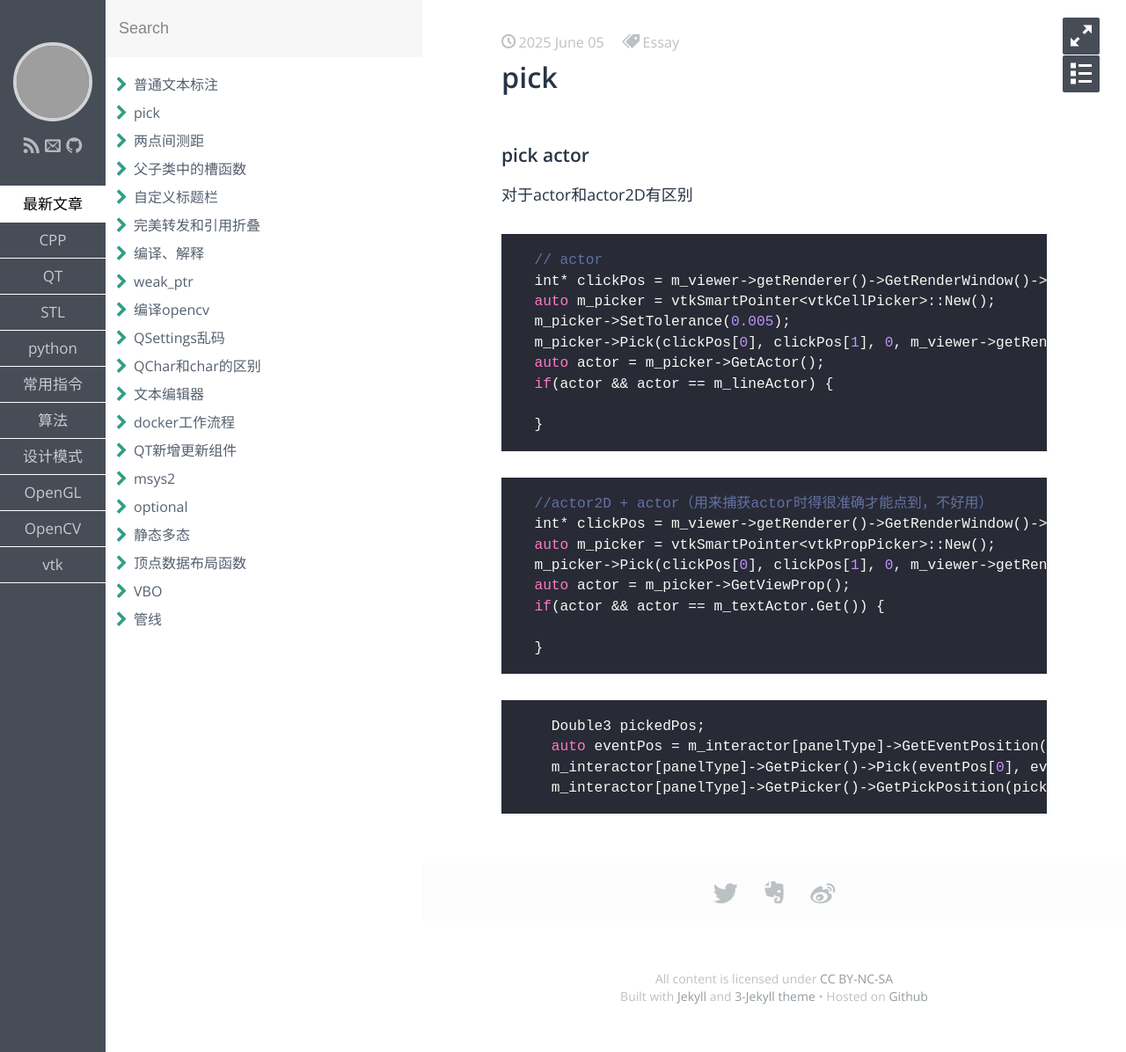
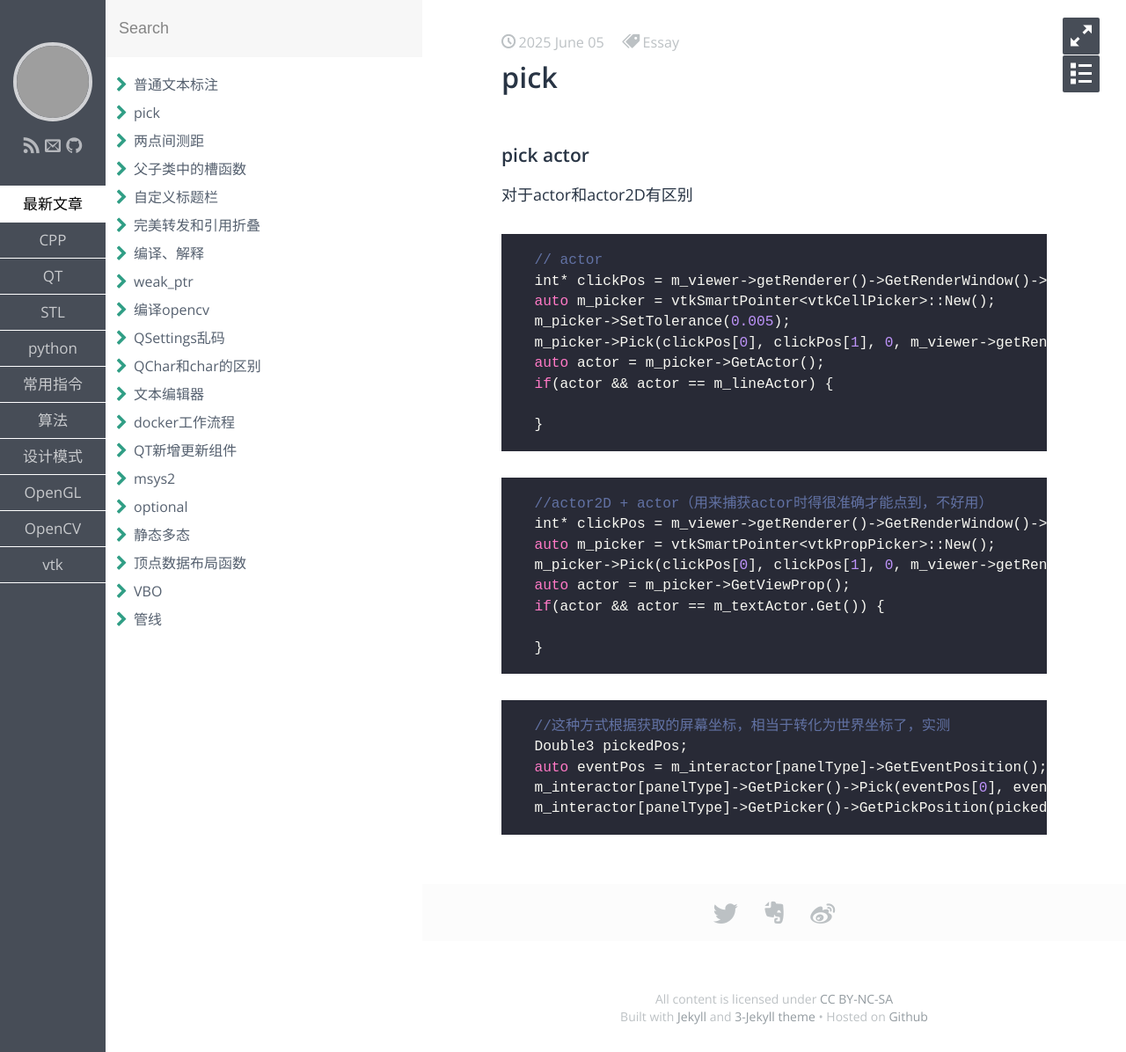
Before and after one commit to aliangaaa/aliangaaa.github.io, a Jekyll site: the page built from _posts/vtk/2025-6-5-pick.md, in a window 1280 px wide. Shown: the whole page at 88% size. Built offline with Jekyll 4.4.1, drawn with Linux system fonts in a browser that asks for light colours; some web fonts are replaced; grey boxes are pictures that could not be loaded.

Commit message:
Update 2025-6-5-pick.md

````diff
--- a/_posts/vtk/2025-6-5-pick.md
+++ b/_posts/vtk/2025-6-5-pick.md
@@ -30,8 +30,9 @@ description:
   }
 ```
 ```cpp
-    Double3 pickedPos;
-    auto eventPos = m_interactor[panelType]->GetEventPosition();
-    m_interactor[panelType]->GetPicker()->Pick(eventPos[0], eventPos[1], eventPos[2], imageViewer[panelType]->GetRenderer());
-    m_interactor[panelType]->GetPicker()->GetPickPosition(pickedPos.data());
+  //这种方式根据获取的屏幕坐标，相当于转化为世界坐标了，实测
+  Double3 pickedPos;
+  auto eventPos = m_interactor[panelType]->GetEventPosition();
+  m_interactor[panelType]->GetPicker()->Pick(eventPos[0], eventPos[1], eventPos[2], imageViewer[panelType]->GetRenderer());
+  m_interactor[panelType]->GetPicker()->GetPickPosition(pickedPos.data());
 ```
````
